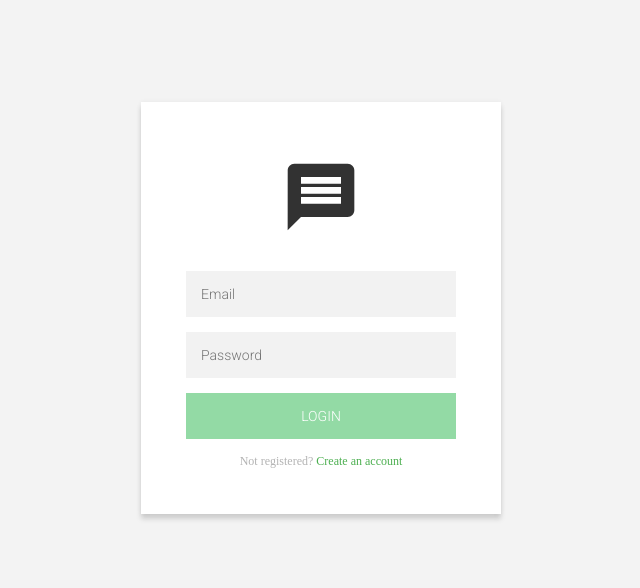
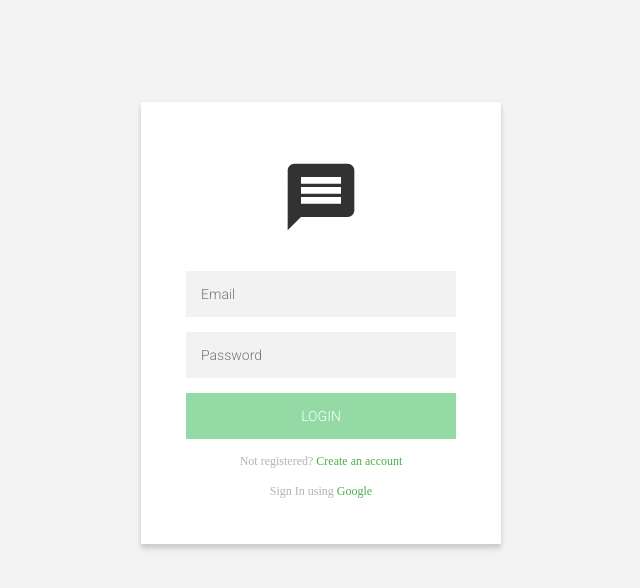
Before and after one commit to fagarcia086/chat-app, an Angular app: page /login in a window 1280 px wide. Shown: the top 588 px of the page, without its empty margins (319-959 px from the left). Built offline with nearby package versions, Linux system fonts and the light colour scheme.

Commit message:
sets up the configuration file

```diff
--- a/src/app/chat/chat.component.html
+++ b/src/app/chat/chat.component.html
@@ -12,7 +12,7 @@
           alt="Chat Button Icon"
         />
       </a>
-      <a>
+      <a [routerLink]="['login']">
         <img
           class="chat__icon"
           title="Logout"
--- a/src/app/login/login.component.html
+++ b/src/app/login/login.component.html
@@ -44,6 +44,9 @@
         <p class="message">
           Not registered? <a [routerLink]="['/register']">Create an account</a>
         </p>
+        <p class="message">
+          Sign In using <a [routerLink]="['/register']">Google</a>
+        </p>
       </form>
     </div>
   </div>
--- a/src/app/register/register.component.html
+++ b/src/app/register/register.component.html
@@ -53,6 +53,9 @@
         <p class="message">
           Already registered? <a [routerLink]="['/login']">Sign In</a>
         </p>
+        <p class="message">
+          Sign Up using <a [routerLink]="['/login']">Google</a>
+        </p>
       </form>
     </div>
   </div>
--- a/src/environments/environment.prod.ts
+++ b/src/environments/environment.prod.ts
@@ -1,3 +1,7 @@
+import { firebaseConfig, cometChat } from './../../app.config'
+
 export const environment = {
-  production: true
+  production: true,
+  firebase: firebaseConfig,
+  ...cometChat,
 };
--- a/src/environments/environment.ts
+++ b/src/environments/environment.ts
@@ -1,9 +1,12 @@
 // This file can be replaced during build by using the `fileReplacements` array.
 // `ng build --prod` replaces `environment.ts` with `environment.prod.ts`.
 // The list of file replacements can be found in `angular.json`.
+import { firebaseConfig, cometChat } from './../../app.config'
 
 export const environment = {
-  production: false
+  production: false,
+  firebase: firebaseConfig,
+  ...cometChat,
 };
 
 /*
```
Also changed, not shown: 1 other file (tests, documents, lock files or other folders).
